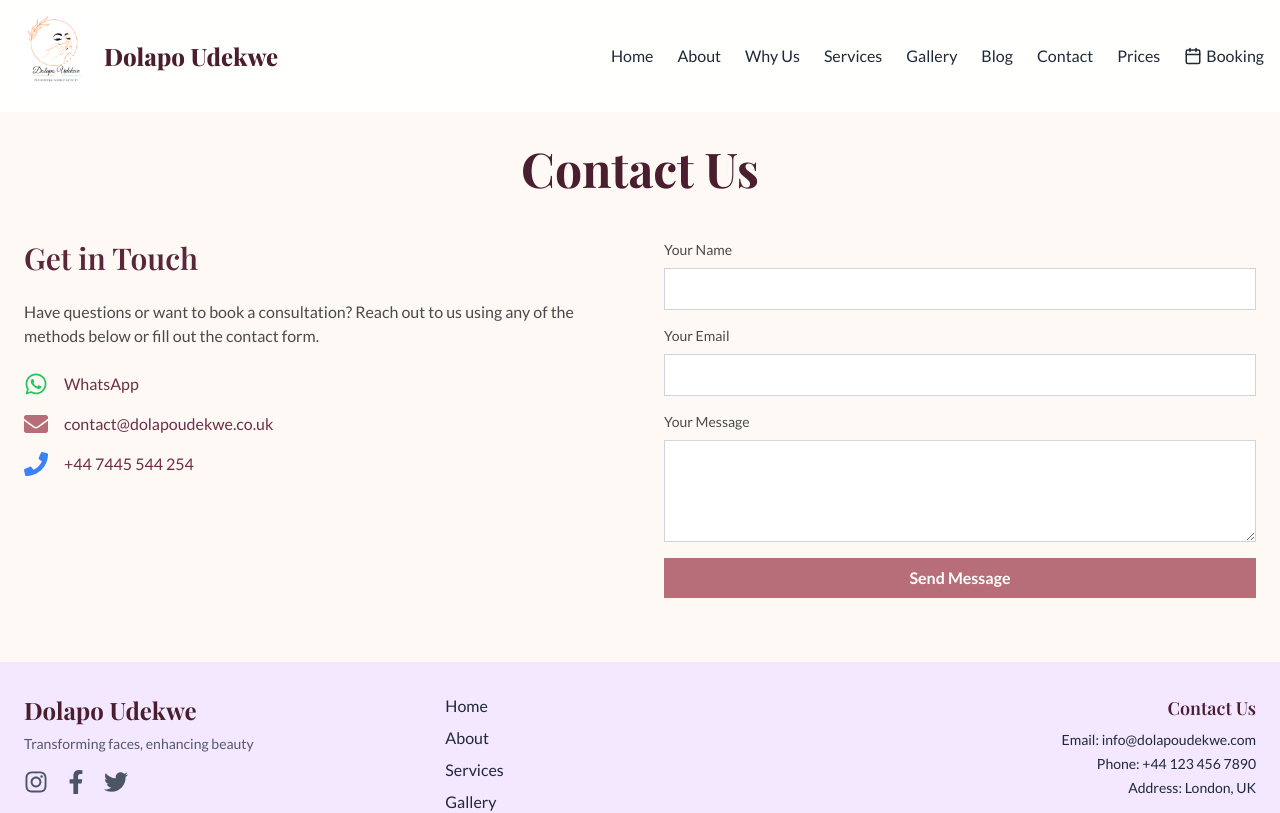
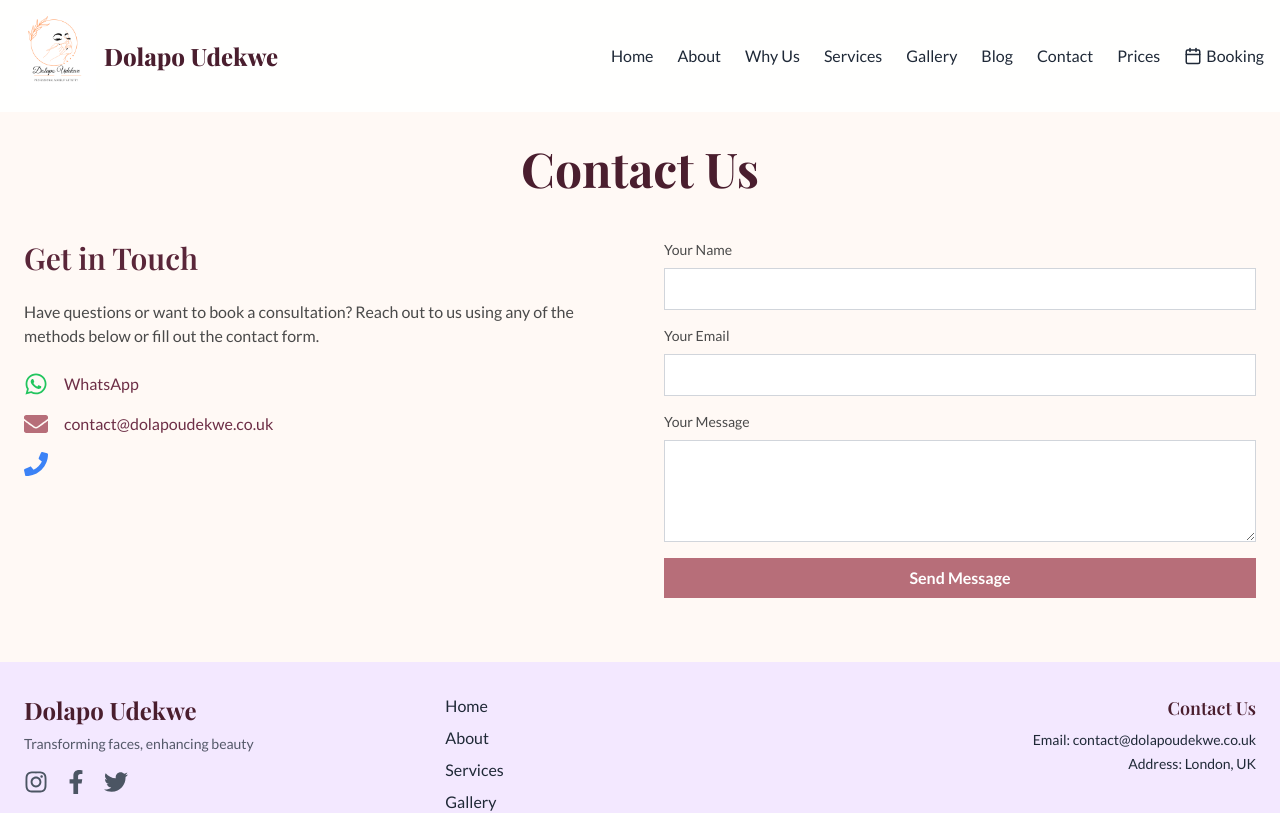
Before and after one commit to officialmelvinp/makeup_website, a Next.js app: page /contact in a window 1280 px wide. Shown: the top 813 px of the page. Built offline with nearby package versions, Linux system fonts and the light colour scheme; a web font is replaced by a local one.

Commit message:
header and footer adjustment

```diff
--- a/app/components/Footer.js
+++ b/app/components/Footer.js
@@ -7,7 +7,7 @@
     <footer className="bg-purple-100 text-gray-800">
       <div className="container mx-auto px-4 sm:px-6 py-8">
         <div className="grid grid-cols-1 md:grid-cols-3 gap-8">
-          <div className="text-center md:text-left">
+          <div className="text-center md:text-left md:col-span-3 lg:col-span-1">
             <h2 className="text-2xl font-bold mb-2 text-plum-800 font-playfair">Dolapo Udekwe</h2>
             <p className="text-sm opacity-75 mb-4">Transforming faces, enhancing beauty</p>
             <div className="flex justify-center md:justify-start space-x-4">
@@ -25,7 +25,7 @@
               </a>
             </div>
           </div>
-          <nav className="flex flex-col space-y-2">
+          <nav className="flex flex-col space-y-2 md:pl-20 lg:pl-0">
             <Link href="/" className="hover:text-pink-500 transition-colors duration-300">
               Home
             </Link>
@@ -51,8 +51,7 @@
           </nav>
           <div className="text-center md:text-right">
             <h3 className="text-lg font-semibold mb-2">Contact Us</h3>
-            <p className="text-sm mb-1">Email: info@dolapoudekwe.com</p>
-            <p className="text-sm mb-1">Phone: +44 123 456 7890</p>
+            <p className="text-sm mb-1">Email: contact@dolapoudekwe.co.uk</p>
             <p className="text-sm">Address: London, UK</p>
           </div>
         </div>
--- a/app/components/Header.js
+++ b/app/components/Header.js
@@ -92,6 +92,9 @@
             className="lg:hidden bg-white shadow-lg"
           >
             <div className="container mx-auto px-4 py-4">
+              <div className="pl-20">
+                {" "}
+                {/* Added padding-left to align with the logo */}
                 {menuItems.map((item) => (
                   <Link
                     key={item.name}
@@ -104,6 +107,7 @@
                   </Link>
                 ))}
               </div>
+            </div>
           </motion.div>
         )}
       </AnimatePresence>
--- a/app/contact/page.js
+++ b/app/contact/page.js
@@ -81,7 +81,7 @@
             <div className="flex items-center">
               <FaPhone className="text-2xl text-blue-500 mr-4" aria-hidden="true" />
               <a href="tel:+447445544254" className="text-plum-600 hover:text-plum-800">
-                +44 7445 544 254
+
               </a>
             </div>
           </div>
```
Lines whose indentation alone changed are shown as unchanged.
